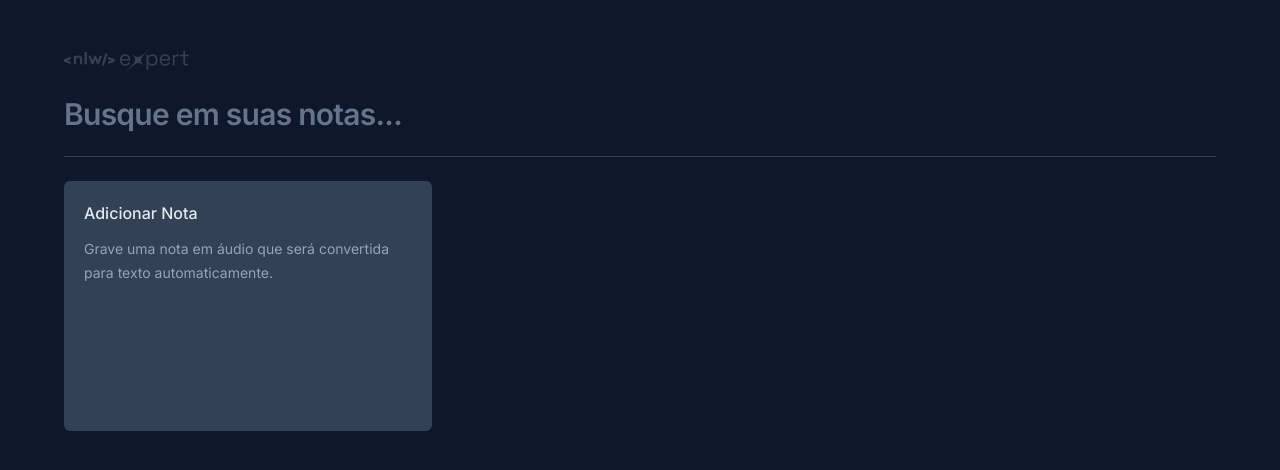
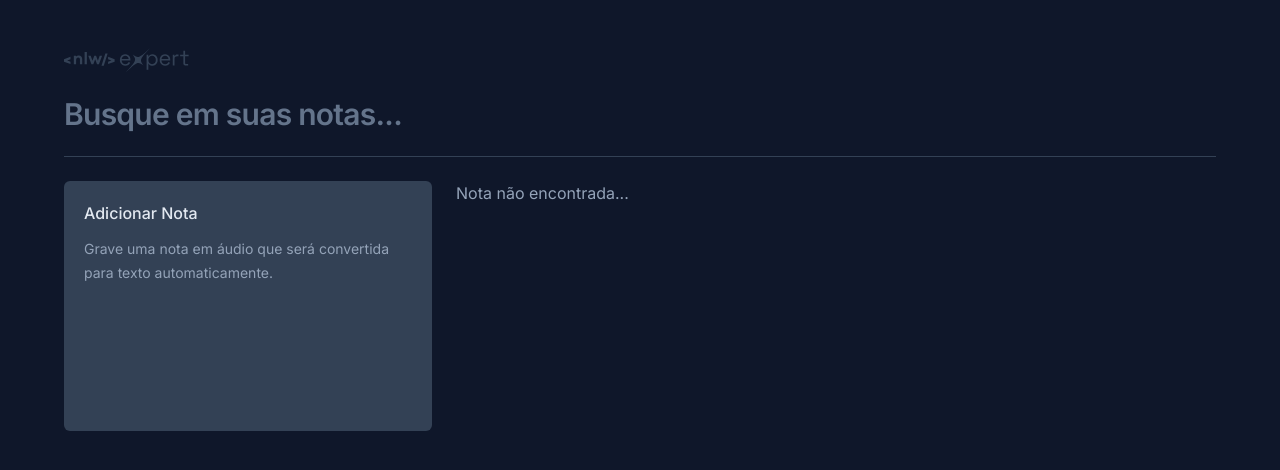
Before and after one commit to BaiaGui/SmartNotes, a React (Vite) app: page / in a window 1280 px wide. Shown: the top 470 px of the page. Built offline with nearby package versions, Linux system fonts and the light colour scheme.

Commit message:
adds search feature

```diff
--- a/src/App.tsx
+++ b/src/App.tsx
@@ -1,4 +1,4 @@
-import { useState } from 'react'
+import { ChangeEvent, useState } from 'react'
 import logo from './assets/LogoNLW.svg'
 import { NewNoteCard } from './components/NewNoteCard'
 import { NoteCard } from './components/NoteCard'
@@ -12,8 +12,12 @@ export function App() {
       content: string
   }
 
+  const [shouldShowAddNoteCard, setShouldShowAddNoteCard] = useState(true)
+  const [search, setSearch] = useState('')
   const [notes, setNotes] = useState<Note[]>(()=>{
-    const storagedNotes = localStorage.getItem('notes');
+
+
+  const storagedNotes = localStorage.getItem('notes');
 
     if(storagedNotes)
       return JSON.parse(storagedNotes)
@@ -33,19 +37,33 @@ export function App() {
     localStorage.setItem('notes', JSON.stringify(notesArray) )
   }
 
+  function handleSearch(event: ChangeEvent<HTMLInputElement>){
+    const searchValue = event.target.value
+    setSearch(searchValue);
+    if(searchValue !== '')
+      setShouldShowAddNoteCard(false)
+    else
+      setShouldShowAddNoteCard(true)
+  }
+
+
+
+
+
+  const filteredNotes = search !== ''?notes.filter(note => note.content.toLocaleLowerCase().includes(search.toLocaleLowerCase())):notes
 
   return (
     <div className='mx-auto max-w-6xl my-12 space-y-6'>
       <img src={logo} alt="NLW Expert" />
       <form className='w-full'>
-        <input type="text" placeholder='Busque em suas notas...'
+        <input type="text" onChange={handleSearch} value={search} placeholder='Busque em suas notas...'
           className='w-full bg-transparent text-3xl font-semibold tracking-tight outline-none placeholder:text-slate-500' />
       </form>
       <div className='h-px bg-slate-700'/>
 
       <div className='grid grid-cols-3 gap-6 auto-rows-[250px]'>
-        <NewNoteCard onNoteCreated={onNoteCreated}/>
-        {notes.map(note => {return <NoteCard note={note} key={note.id} /> })}
+        {shouldShowAddNoteCard&&<NewNoteCard onNoteCreated={onNoteCreated}/>}
+        {filteredNotes.length !== 0 ?filteredNotes.map(note => {return <NoteCard note={note} key={note.id} /> }):<p className='text-slate-400'>Nota não encontrada...</p>}
 
 
       </div>
```
